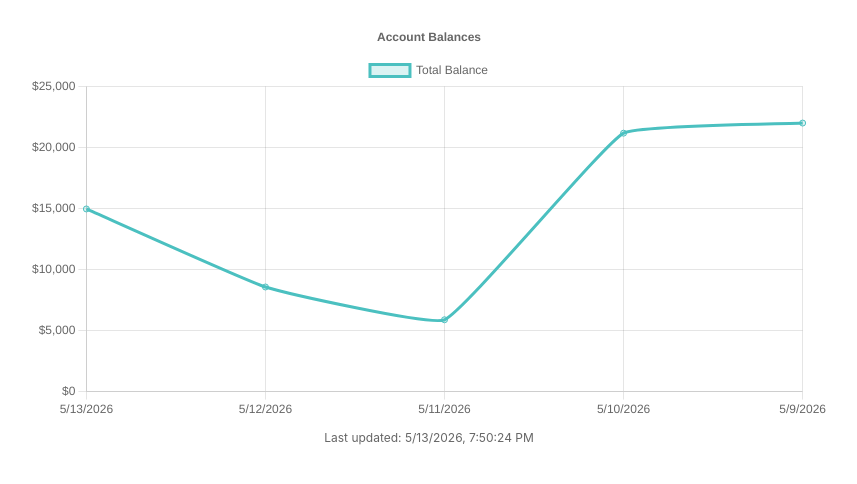
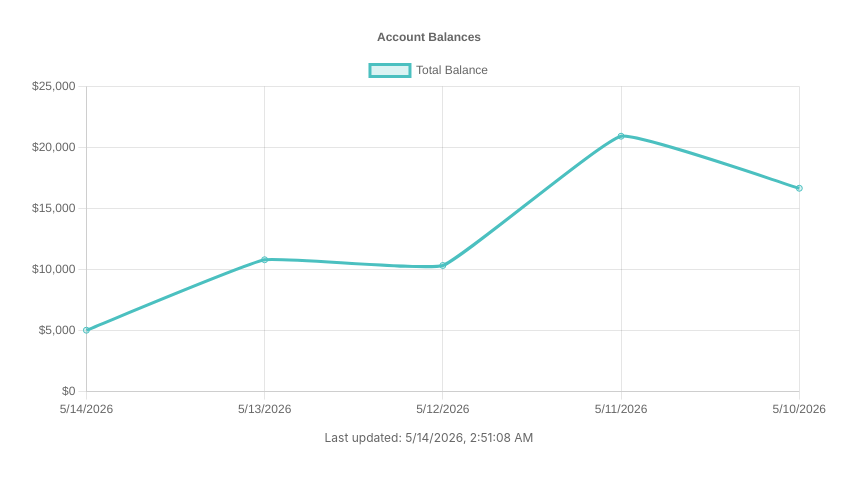
Before and after one commit to leakingMemo/notion-dashboard, a plain HTML site: page charts/balance.html in a window 1280 px wide. Shown: the whole page, without its empty margins (211-1068 px from the left). Drawn offline with nearby package versions, Linux system fonts and the light colour scheme.

Commit message:
deploy: 4c4bf658cc92440bb72928c41904504d4f3e92f8

```diff
--- a/charts/balance.html
+++ b/charts/balance.html
@@ -31,7 +31,7 @@
         <canvas id="chart"></canvas>
     </div>
     <div class="last-updated">
-        Last updated: 5/13/2026, 7:50:24 PM
+        Last updated: 5/14/2026, 2:51:08 AM
     </div>
 
     <script>
@@ -40,21 +40,21 @@
             type: 'line',
             data: {
   "labels": [
+    "5/14/2026",
     "5/13/2026",
     "5/12/2026",
     "5/11/2026",
-    "5/10/2026",
-    "5/9/2026"
+    "5/10/2026"
   ],
   "datasets": [
     {
       "label": "Total Balance",
       "data": [
-        14961,
-        8569,
-        5884,
-        21170,
-        21997
+        5029,
+        10800,
+        10330,
+        20918,
+        16657
       ],
       "borderColor": "rgb(75, 192, 192)",
       "backgroundColor": "rgba(75, 192, 192, 0.2)",
```
Also changed, not shown: charts/accounts.html (+6 -6 lines), charts/portfolio.html (+5 -5 lines), index.html (+1 -1 lines).
